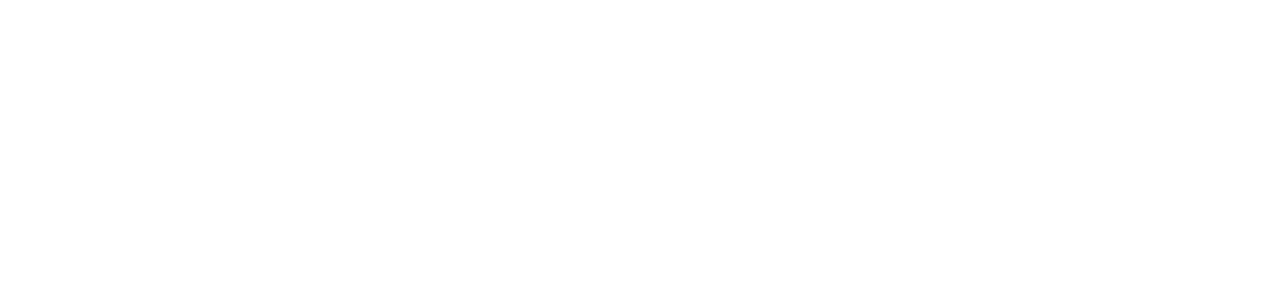
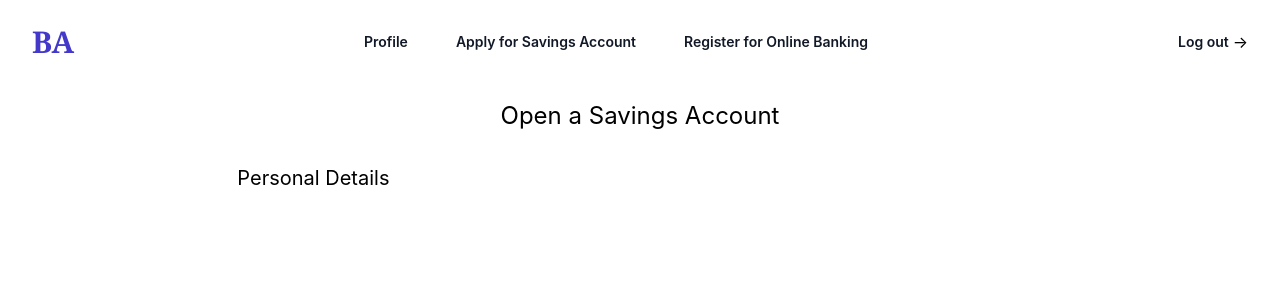
Before and after one commit to AtharvaUmbarkar/BankingApp, a React (Create React App) app in the folder frontend/: page /user/savings-account-registration in a window 1280 px wide. Before the commit this address had no page. Shown: the top 300 px of the page. Built offline with nearby package versions, Linux system fonts and the light colour scheme.

Commit message:
Started work on savings account page

```diff
--- a/frontend/src/App.js
+++ b/frontend/src/App.js
@@ -2,12 +2,17 @@
 import './App.css';
 import { useState } from "react"
 import axios from "axios"
-import { BrowserRouter, Route, Routes } from 'react-router-dom';
+import { BrowserRouter, Navigate, Route, Routes } from 'react-router-dom';
 import Registration from './Component/Registration';
 import Login from './Component/Login';
 import Home from './Component/Home/Home';
 import Navbar from './Component/Home/Navbar';
+import UserDashboard from './Component/User/UserDashboard'
 import { Toaster } from 'react-hot-toast';
+import Logout from './Component/Logout';
+import UserProfile from './Component/User/UserProfile';
+import SavingsAccountRegistration from './Component/User/SavingsAccountRegistration';
+import OnlineBankingRegistration from './Component/User/OnlineBankingRegistration';
 
 function App() {
   /*const [inputs, setInputs] = useState({});
@@ -54,6 +59,13 @@
           <Route exact path="/" element={<Home />} />
           <Route exact path="/registration" element={<Registration />} />
           <Route exact path="/login" element={<Login />} />
+          <Route exact path="/logout" element={<Logout />} />
+          <Route path="/user" element={<UserDashboard />}>
+            <Route index element={<Navigate to='profile'/>}/>
+            <Route path='profile' index element={<UserProfile/>}/>
+            <Route path='savings-account-registration' element={<SavingsAccountRegistration/>}/>
+            <Route path='online-banking-registration' element={<OnlineBankingRegistration/>}/>
+          </Route>
         </Routes>
       </BrowserRouter>
   )
--- a/frontend/src/Component/Login.js
+++ b/frontend/src/Component/Login.js
@@ -28,7 +28,7 @@
                     setTimeout(() => {
                         sessionStorage.setItem("user", JSON.stringify({username}))
                         toast.dismiss(toastId)
-                        navigate("/")
+                        navigate("/user/profile")
                     }, 1000)
                 } else{
                     toast.error("Login failed!")
--- /dev/null
+++ b/frontend/src/Component/Logout.js
@@ -0,0 +1,20 @@
+import React from 'react'
+import { useNavigate } from 'react-router-dom';
+
+const Logout = () => {
+    const navigate = useNavigate();
+
+    const handleLogout = () => {
+        sessionStorage.removeItem('user');
+        navigate('/');
+    }
+
+    return (
+        <div className='grid place-content-center'>
+            <h1 className='text-2xl my-4'>Are you sure you want to Logout</h1>
+            <button type='button' className='p-2 uppercase bg-blue-500 text-white' onClick={handleLogout}>Logout</button>
+        </div>
+    )
+}
+
+export default Logout
--- a/frontend/src/Component/Registration.js
+++ b/frontend/src/Component/Registration.js
@@ -44,7 +44,7 @@
   }
 
   return (
-    <div className="flex flex-col w-2/5 mt-8">
+    <div className="flex flex-col w-2/5 mt-8 self-center">
       <h2 className="text-2xl font-semibold mt-4 mb-2 w-full border-b-2 border-blue-500 pb-2">Personal details:</h2>
       <form onSubmit={handleSubmit} className=''>
 
--- /dev/null
+++ b/frontend/src/Component/User/OnlineBankingRegistration.js
@@ -0,0 +1,9 @@
+import React from 'react'
+
+const OnlineBankingRegistration = () => {
+  return (
+    <div>OnlineBankingRegistration</div>
+  )
+}
+
+export default OnlineBankingRegistration
--- /dev/null
+++ b/frontend/src/Component/User/SavingsAccountRegistration.js
@@ -0,0 +1,55 @@
+import React, { useState } from 'react'
+
+const SavingsAccountRegistration = () => {
+  const [personalDetails, setPersonaletails] = useState({
+    title: "",
+    firstName: "",
+    middleName: "",
+    lastName: "",
+    fatherName: "",
+    mobileNumber: "",
+    emailId: "",
+    aadharNumbar: "",
+    dateOfBirth: "",
+  })
+
+  const [residentialAddress, setResidentialAddress] = useState({
+    addressLine1: "",
+    addressLine12: "",
+    landmark: "",
+    state: "",
+    city: "",
+    pincode: "",
+  })
+
+  const [permanentAddress, setPermanentAddress] = useState({
+    addressLine1: "",
+    addressLine12: "",
+    landmark: "",
+    state: "",
+    city: "",
+    pincode: "",
+  })
+
+  const [occupationDetails, setOccupationDetails] = useState({
+    occupationType: "",
+    sourceOfIncome: "",
+    grossAnnualIncome: "",
+  })
+
+  const [debitCard, setDebitCard] = useState(false);
+  const [onlineBanking, setOnlineBanking] = useState(false);
+  const [agree, setAgree] = useState(false);
+
+  return (
+    <div className='w-full flex flex-col items-center'>
+      <h1 className='text-2xl m-4 self-center'>Open a Savings Account</h1>
+      <div className='px-4 my-2 w-full lg:w-2/3'>
+        <h2 className='text-xl m-2'>Personal Details</h2>
+
+      </div>
+    </div>
+  )
+}
+
+export default SavingsAccountRegistration
--- /dev/null
+++ b/frontend/src/Component/User/UserDashboard.js
@@ -0,0 +1,14 @@
+import React from 'react'
+import UserNavbar from './UserNavbar'
+import { Outlet } from 'react-router-dom'
+
+const Dashboard = () => {
+  return (
+    <div className='flex flex-col w-full'>
+      <UserNavbar />
+      <Outlet/>
+    </div>
+  )
+}
+
+export default Dashboard
--- /dev/null
+++ b/frontend/src/Component/User/UserNavbar.js
@@ -0,0 +1,112 @@
+import React, { useState } from 'react'
+import { Link, useNavigate } from 'react-router-dom';
+import { Dialog } from '@headlessui/react'
+import { Bars3Icon, XMarkIcon } from '@heroicons/react/24/outline'
+
+
+const navigation = [
+    { name: 'Profile', to: '/user/profile' },
+    { name: 'Apply for Savings Account', to: '/user/savings-account-registration' },
+    { name: 'Register for Online Banking', to: '/user/online-banking-registration' },
+]
+
+const UserNavbar = () => {
+    const [mobileMenuOpen, setMobileMenuOpen] = useState(false);
+    const navigate = useNavigate();
+
+    const handleLogout = () => {
+        sessionStorage.removeItem('user');
+        navigate('/');
+    }
+
+    return (
+        <header className=" inset-x-0 top-0 z-50 w-full">
+            <nav className="flex items-center justify-between p-6 lg:px-8 w-full" aria-label="Global">
+                <div className="flex lg:flex-1">
+                    <a href="#" className="-m-1.5 p-1.5">
+                        <span className="sr-only">Banking App</span>
+                        <p className='font-serif font-bold text-3xl text-indigo-700'>BA</p>
+                        {/* <img
+                className="h-8 w-auto"
+                src="https://ogden_images.s3.amazonaws.com/www.nashuatelegraph.com/images/2018/12/29000134/1024px-Wells_Fargo_Bank.svg_-840x840.png"
+                alt=""
+              /> */}
+                    </a>
+                </div>
+                <div className="flex lg:hidden">
+                    <button
+                        type="button"
+                        className="-m-2.5 inline-flex items-center justify-center rounded-md p-2.5 text-gray-700"
+                        onClick={() => setMobileMenuOpen(true)}
+                    >
+                        <span className="sr-only">Open main menu</span>
+                        <Bars3Icon className="h-6 w-6" aria-hidden="true" />
+                    </button>
+                </div>
+                <div className="hidden lg:flex lg:gap-x-12 items-center">
+                    {navigation.map((item) => (
+                        <Link key={item.name} to={item.to} className="text-sm font-semibold leading-6 text-gray-900">
+                            {item.name}
+                        </Link>
+                    ))}
+                </div>
+                <div className="hidden lg:flex lg:flex-1 lg:justify-end flex-row ml-12">
+                    <button type='button' className="whitespace-nowrap mr-1 text-sm font-semibold leading-6 text-gray-900">
+                        Log out
+                    </button>
+                    <span aria-hidden="true">&rarr;</span>
+                </div>
+            </nav>
+            <Dialog as="div" className="lg:hidden" open={mobileMenuOpen} onClose={setMobileMenuOpen}>
+                <div className="fixed inset-0 z-50" />
+                <Dialog.Panel className="fixed inset-y-0 right-0 z-50 w-full overflow-y-auto bg-white px-6 py-6 sm:max-w-sm sm:ring-1 sm:ring-gray-900/10">
+                    <div className="flex items-center justify-between">
+                        <a href="#" className="-m-1.5 p-1.5">
+                            <span className="sr-only">Banking App</span>
+                            <p className='font-serif'>BA</p>
+                            {/* <img
+                  className="h-8 w-auto"
+                  src="https://ogden_images.s3.amazonaws.com/www.nashuatelegraph.com/images/2018/12/29000134/1024px-Wells_Fargo_Bank.svg_-840x840.png"
+                  alt=""
+                /> */}
+                        </a>
+                        <button
+                            type="button"
+                            className="-m-2.5 rounded-md p-2.5 text-gray-700"
+                            onClick={() => setMobileMenuOpen(false)}
+                        >
+                            <span className="sr-only">Close menu</span>
+                            <XMarkIcon className="h-6 w-6" aria-hidden="true" />
+                        </button>
+                    </div>
+                    <div className="mt-6 flow-root">
+                        <div className="-my-6 divide-y divide-gray-500/10">
+                            <div className="space-y-2 py-6">
+                                {navigation.map((item) => (
+                                    <Link
+                                        key={item.name}
+                                        to={item.to}
+                                        className="-mx-3 block rounded-lg px-3 py-2 text-base font-semibold leading-7 text-gray-900 hover:bg-gray-50"
+                                    >
+                                        {item.name}
+                                    </Link>
+                                ))}
+                            </div>
+                            <div className="py-6">
+                                <button
+                                    onClick={handleLogout}
+                                    className="-mx-3 block rounded-lg px-3 py-2.5 text-base font-semibold leading-7 text-gray-900 hover:bg-gray-50"
+                                >
+                                    Logout
+                                </button>
+                            </div>
+                        </div>
+                    </div>
+                </Dialog.Panel>
+            </Dialog>
+        </header>
+    )
+
+}
+
+export default UserNavbar
--- /dev/null
+++ b/frontend/src/Component/User/UserProfile.js
@@ -0,0 +1,9 @@
+import React from 'react'
+
+const UserProfile = () => {
+  return (
+    <div>UserProfile</div>
+  )
+}
+
+export default UserProfile
```
